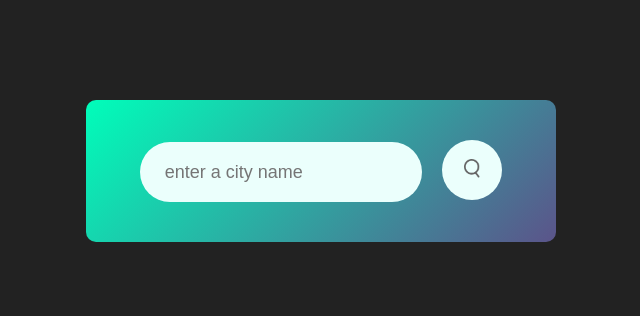
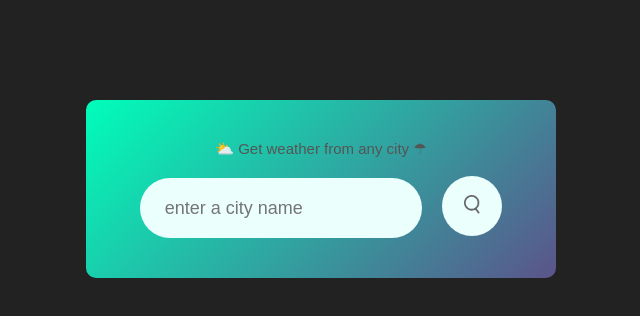
Before and after one commit to ottovos/weatherApp, a plain HTML site: page index.html in a window 1280 px wide. Shown: the whole page, without its empty margins (319-959 px from the left). Drawn offline with Linux system fonts and the light colour scheme.

Commit message:
adding icons

```diff
--- a/index.html
+++ b/index.html
@@ -8,6 +8,7 @@
   </head>
   <body>
     <div class="card">
+    <div class="cardTitle"><p> ⛅ Get weather from any city ☂</p></div><br>
         <div class="search">
             <input type="text" placeholder="enter a city name" spellcheck="false">
             <button><img src="/images/search.png"></button>
--- a/style.css
+++ b/style.css
@@ -96,3 +96,9 @@ body {
   margin-top: 10px;
   display: none;
 }
+
+.cardTitle p {
+  font-size: 15px;
+  font-weight: 500;
+  color: #555;
+}
```
